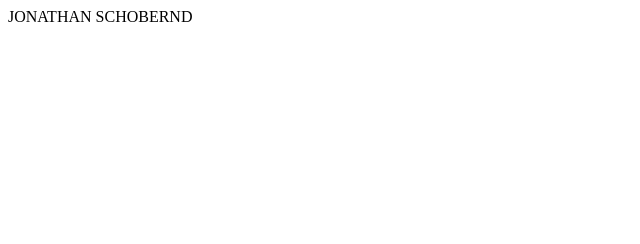
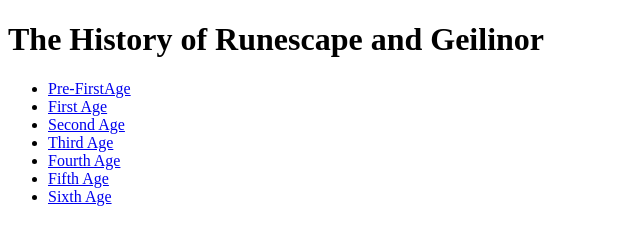
Before and after one commit to JSchober93/html-me-something, a plain HTML site: page index.html in a window 1280 px wide. Shown: the whole page, without its empty margins (0-640 px from the left). Drawn offline with Linux system fonts and the light colour scheme.

Commit message:
Prepared links to sections of page, dead-end links for now

```diff
--- a/index.html
+++ b/index.html
@@ -1 +1,38 @@
-<p>JONATHAN SCHOBERND</p>
+<!DOCTYPE html>
+<html>
+    <head>
+        <title></title>
+        <body>
+            <header>
+                <h1>The History of Runescape and Geilinor</h1>
+                <nav>
+                    <ul>
+                        <li>
+                            <a href="#Pre-First Age">Pre-FirstAge</a>
+                        </li>
+                        <li>
+                            <a href="#First Age">First Age</a>
+                        </li>
+                        <li>
+                            <a href="#Second Age">Second Age</a>
+                        </li>
+                        <li>
+                            <a href="#Third Age">Third Age</a>
+                        </li>
+                        <li>
+                            <a href="#Fourth Age">Fourth Age</a>
+                        </li>
+                        <li>
+                            <a href="#Fifth Age">Fifth Age</a>
+                        </li>
+                        <li>
+                            <a href="#Sixth Age">Sixth Age</a>
+                        </li>
+                    </ul>
+                </nav>
+            </header>
+
+
+        </body>
+    </head>
+</html>
```
